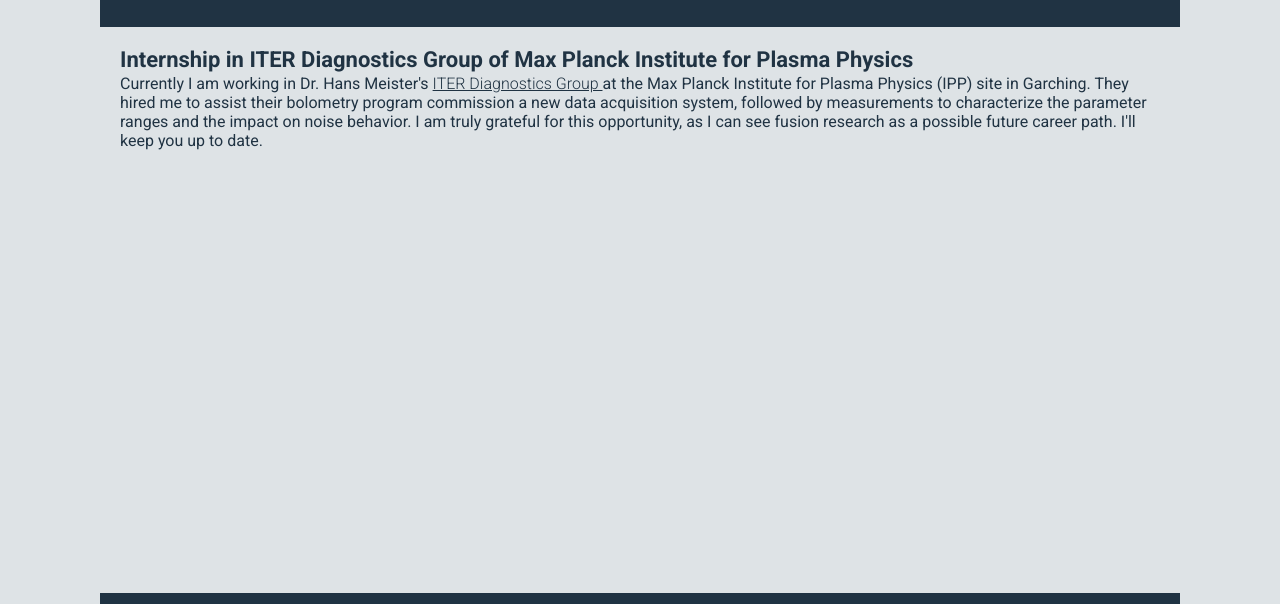
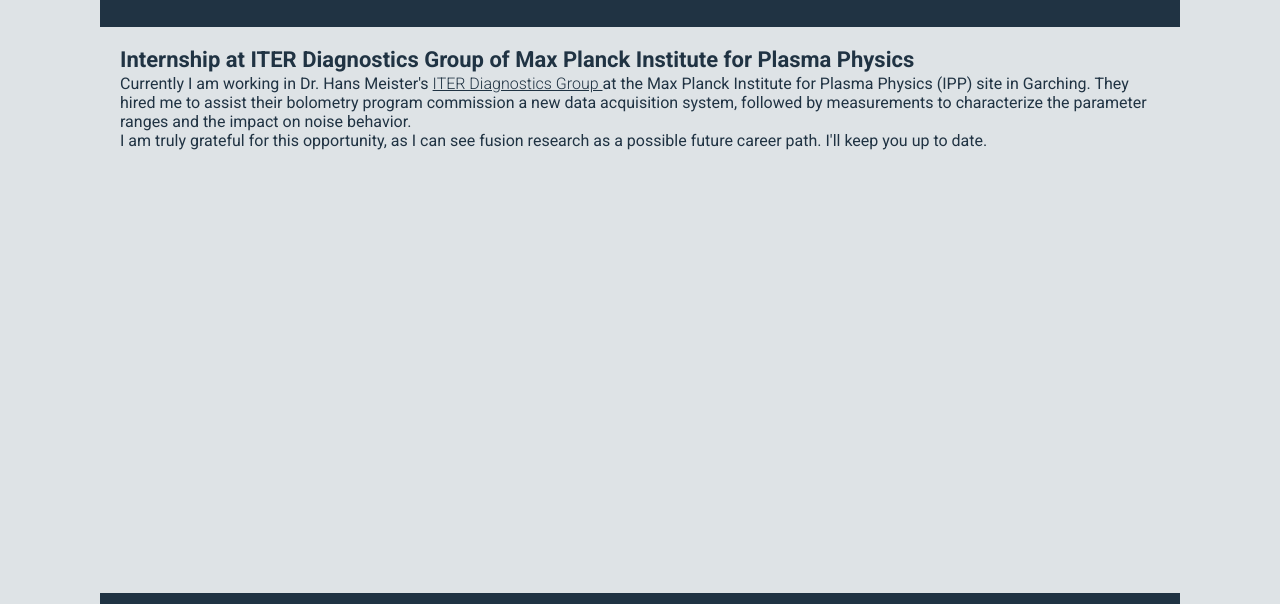
Before and after one commit to NRupf/MyWebsite, a plain HTML site: page physics/subpages/IPP-internship.html in a window 1280 px wide. Shown: the part 101-705 px from the top of the page. Drawn offline with Linux system fonts and the light colour scheme.

Commit message:
Add files via upload

```diff
--- a/physics/subpages/IPP-internship.html
+++ b/physics/subpages/IPP-internship.html
@@ -95,7 +95,7 @@
 
       <div class="main">
 
-        <div class="page-title">Internship in ITER Diagnostics Group of Max Planck Institute for Plasma Physics
+        <div class="page-title">Internship at ITER Diagnostics Group of Max Planck Institute for Plasma Physics
         </div>
 
 
@@ -103,6 +103,7 @@
         at the Max Planck Institute for Plasma Physics (IPP) site in Garching.
         They hired me to assist their bolometry program commission a new data acquisition system,
         followed by measurements to characterize the parameter ranges and the impact on noise behavior.
+        <br>
         I am truly grateful for this opportunity, as I can see fusion research as a possible future career path.
         I'll keep you up to date.
 
```
